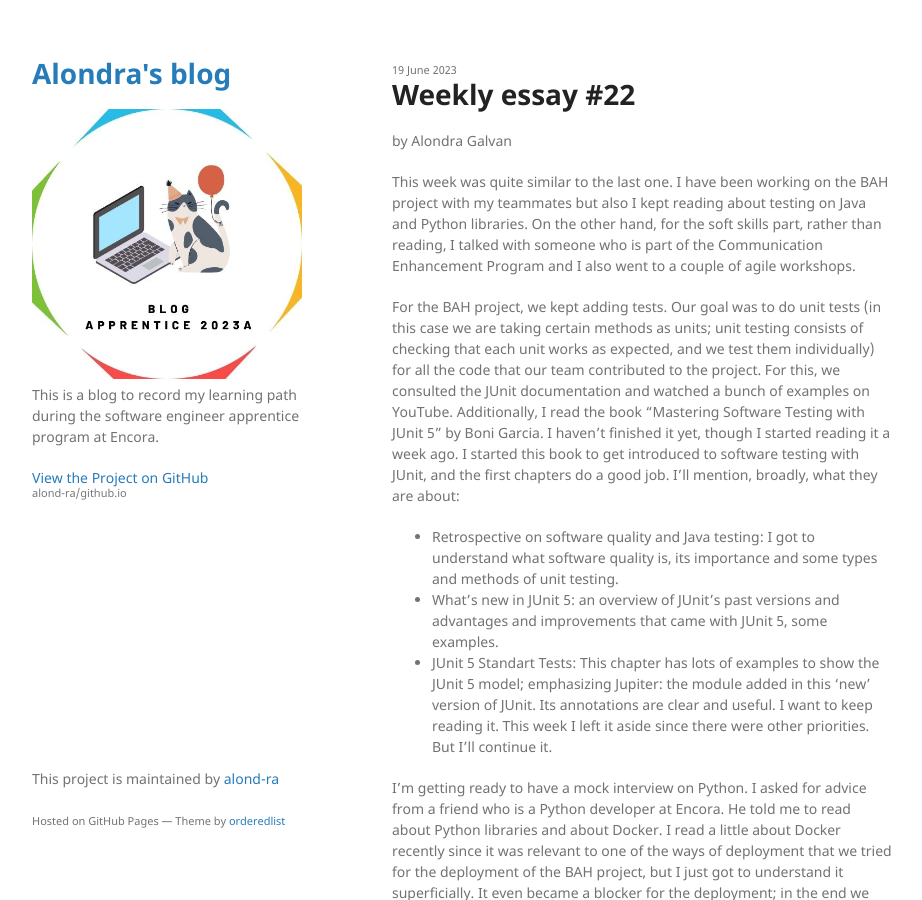
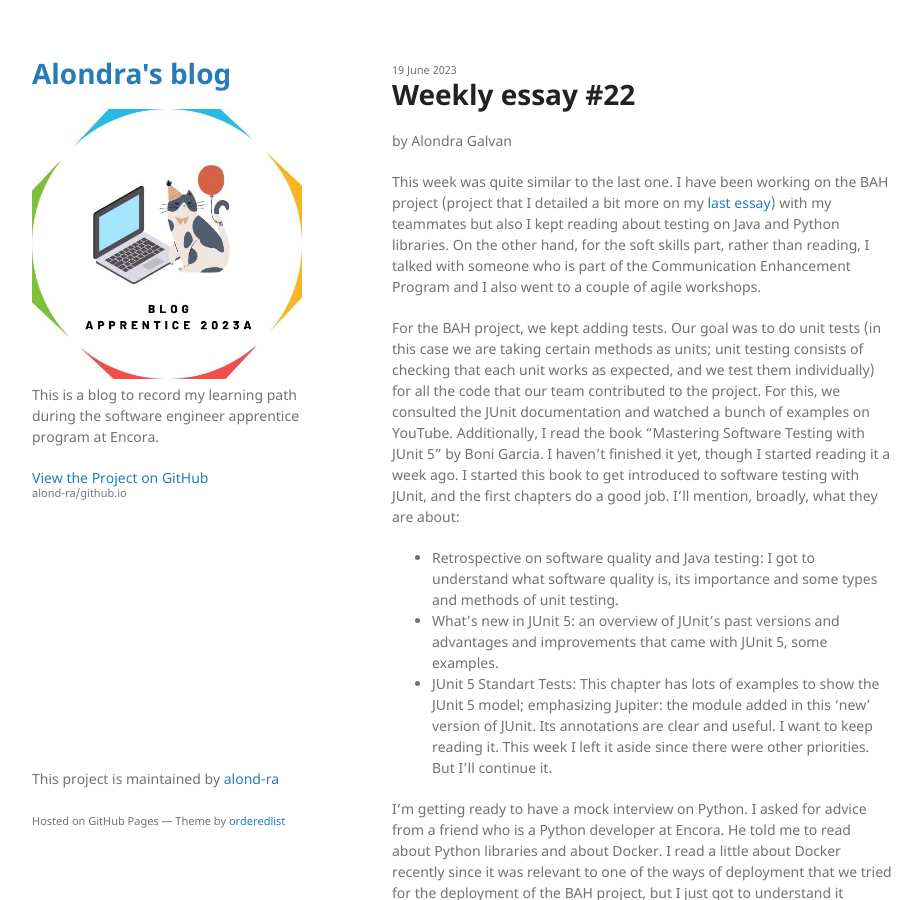
Before and after one commit to alond-ra/github.io, a Jekyll site: the page built from _posts/2023-06-19-Week 22.markdown, in a window 1280 px wide and 900 px high. Shown: the whole window, without its empty margins (178-1100 px from the left). Built offline with Jekyll 4.4.1, drawn with Linux system fonts in a browser that asks for light colours.

Commit message:
Update 2023-06-19-Week 22.markdown

```diff
--- a/_posts/2023-06-19-Week 22.markdown
+++ b/_posts/2023-06-19-Week 22.markdown
@@ -7,7 +7,7 @@ categories: weekly-essay
 ---
 
 
-This week was quite similar to the last one. I have been working on the BAH project with my teammates but also I kept reading about testing on Java and Python libraries. On the other hand, for the soft skills part, rather than reading, I talked with someone who is part of the Communication Enhancement Program and I also went to a couple of agile workshops.
+This week was quite similar to the last one. I have been working on the BAH project (project that I detailed a bit more on my [last essay](https://alond-ra.github.io/github.io/weekly-essay/2023/06/12/Week-21.html)) with my teammates but also I kept reading about testing on Java and Python libraries. On the other hand, for the soft skills part, rather than reading, I talked with someone who is part of the Communication Enhancement Program and I also went to a couple of agile workshops.
 
 For the BAH project, we kept adding tests. Our goal was to do unit tests (in this case we are taking certain methods as units; unit testing consists of checking that each unit works as expected, and we test them individually) for all the code that our team contributed to the project. For this, we consulted the JUnit documentation and watched a bunch of examples on YouTube. Additionally, I read the book “Mastering Software Testing with JUnit 5” by Boni Garcia. I haven’t finished it yet, though I started reading it a week ago. I started this book to get introduced to software testing with JUnit, and the first chapters do a good job. I'll mention, broadly, what they are about:
 
```
